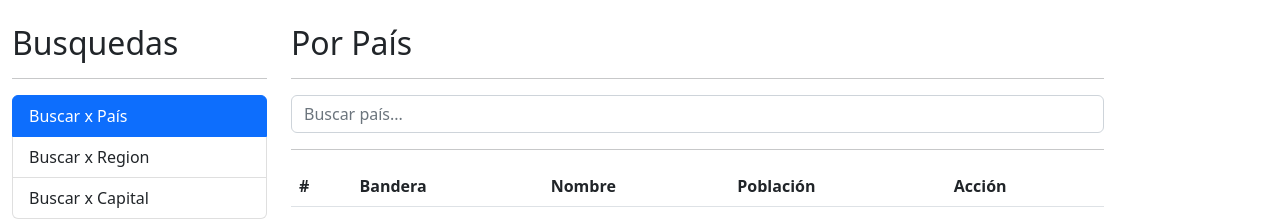
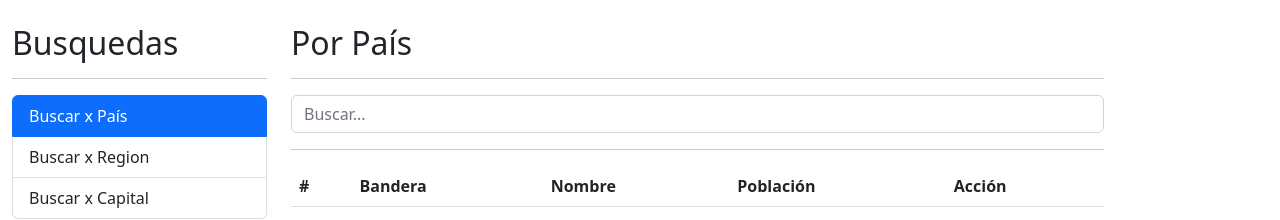
Before and after one commit to santiagojm84/angular-basicos, an Angular app in the folder 4.paisesApp/: page /pais in a window 1280 px wide. Shown: the top 220 px of the page. Built offline with nearby package versions, Linux system fonts and the light colour scheme.

Commit message:
Avances angular

```diff
--- /dev/null
+++ b/4.paisesApp/src/app/pais/components/pais-input/pais-input.component.html
@@ -0,0 +1,8 @@
+<form (ngSubmit)="buscar()" autocomplete="off">
+    <input type="text"
+     name="termino"
+     class="form-control"
+     placeholder="Buscar..."
+     [(ngModel)]="termino"
+     (input)="teclaPresionada()"/>
+</form>
--- /dev/null
+++ b/4.paisesApp/src/app/pais/components/pais-input/pais-input.component.ts
@@ -0,0 +1,36 @@
+import { Component, Input, OnInit, Output } from '@angular/core';
+import { EventEmitter } from '@angular/core';
+import { debounceTime, Subject } from 'rxjs';
+
+@Component({
+  selector: 'app-pais-input',
+  templateUrl: './pais-input.component.html',
+  styleUrls: ['./pais-input.component.css']
+})
+export class PaisInputComponent implements OnInit {
+
+  termino:string = "";
+  @Output() onEnter:EventEmitter<string> = new EventEmitter();
+  @Output() onDebounce:EventEmitter<string> = new EventEmitter();
+  debouncer: Subject<string> = new Subject();
+
+  constructor() { }
+
+  ngOnInit(): void {
+    this.debouncer
+    .pipe(debounceTime(300))
+    .subscribe(valor =>
+      {
+        console.log('Debouncer:', valor)
+      });
+  }
+
+  buscar(){
+    this.onEnter.emit(this.termino);
+  }
+
+  teclaPresionada()
+  {
+    this.debouncer.next(this.termino);
+  }
+}
--- /dev/null
+++ b/4.paisesApp/src/app/pais/components/pais-tabla/pais-tabla.component.html
@@ -0,0 +1,22 @@
+<table class="table table-hover">
+    <thead>
+        <tr>
+            <th>#</th>
+            <th>Bandera</th>
+            <th>Nombre</th>
+            <th>Población</th>
+            <th>Acción</th>
+        </tr>
+    </thead>
+    <tbody>
+        <tr *ngFor="let pais of paises;let i=index">
+            <td>{{i+1}}</td>
+            <td><img [src]="pais.flags.png" alt="" class="small-flag" width="30px" height="20px"/></td>
+            <td>{{pais.name}}</td>
+            <td>{{pais.population | number}}</td>
+            <td>
+                <a [routerLink]="['/pais', pais.alpha2Code]">Ver...</a>
+            </td>
+        </tr>
+    </tbody>
+</table>
--- /dev/null
+++ b/4.paisesApp/src/app/pais/components/pais-tabla/pais-tabla.component.ts
@@ -0,0 +1,18 @@
+import { Component, Input, OnInit } from '@angular/core';
+import { Country } from '../../interfaces/pais.interface';
+
+@Component({
+  selector: 'app-pais-tabla',
+  templateUrl: './pais-tabla.component.html',
+  styleUrls: ['./pais-tabla.component.css']
+})
+export class PaisTablaComponent implements OnInit {
+
+  constructor() { }
+
+  @Input() paises: Country[] = [];
+
+  ngOnInit(): void {
+  }
+
+}
--- a/4.paisesApp/src/app/pais/pages/por-pais/por-pais.component.html
+++ b/4.paisesApp/src/app/pais/pages/por-pais/por-pais.component.html
@@ -3,9 +3,11 @@
 
 <div class="row">
     <div class="col">
-        <form (ngSubmit)="buscar()" autocomplete="off">
-            <input type="text" name="termino" class="form-control" placeholder="Buscar país..." [(ngModel)]="termino" />
-        </form>
+        <app-pais-input
+          (onEnter)="buscar($event)"
+          (onDebounce)="sugerir($event)"
+          >
+        </app-pais-input>
     </div>
 </div>
 
@@ -16,27 +18,6 @@
 
 <div *ngIf="!hayError" class="row">
     <div class="col">
-        <table class="table table-hover">
-            <thead>
-                <tr>
-                    <th>#</th>
-                    <th>Bandera</th>
-                    <th>Nombre</th>
-                    <th>Población</th>
-                    <th>Acción</th>
-                </tr>
-            </thead>
-            <tbody>
-                <tr *ngFor="let pais of paises;let i=index">
-                    <td>{{i+1}}</td>
-                    <td><img [src]="pais.flags.png" alt="" class="small-flag" width="30px" height="20px"/></td>
-                    <td>{{pais.name}}</td>
-                    <td>{{pais.population | number}}</td>
-                    <td>
-                        <a [routerLink]="['/pais', pais.alpha2Code]">Ver...</a>
-                    </td>
-                </tr>
-            </tbody>
-        </table>
+        <app-pais-tabla [paises]="paises"></app-pais-tabla>
     </div>
 </div>
--- a/4.paisesApp/src/app/pais/pages/por-pais/por-pais.component.ts
+++ b/4.paisesApp/src/app/pais/pages/por-pais/por-pais.component.ts
@@ -7,17 +7,16 @@ import { PaisService } from '../../services/pais.service';
   templateUrl: './por-pais.component.html'}
   )
 export class PorPaisComponent {
-  termino: string = '';
   hayError:boolean = false;
   paises: Country[] = [];
   mensajeError:string="";
 
   constructor(private paisService: PaisService) {}
 
-  buscar() {
-    if (this.termino)
+  buscar(termino:string) {
+    if (termino)
     {
-      this.paisService.getPais(this.termino).subscribe(
+      this.paisService.getPais(termino).subscribe(
         (paises) =>
         {
           this.paises = paises;
@@ -26,7 +25,7 @@ export class PorPaisComponent {
         },
         (err) =>{
           this.paises = [];
-          this.mensajeError = `No se encontro Información del país ${this.termino}`;
+          this.mensajeError = `No se encontro Información del país ${termino}`;
           this.hayError = true;
         }
       );
@@ -37,4 +36,10 @@ export class PorPaisComponent {
       this.hayError = true;
     }
   }
+
+  sugerir(termino:string)
+  {
+    this.hayError = false;
+    //TODO Crear sugerencias
+  }
 }
--- a/4.paisesApp/src/app/pais/pais.module.ts
+++ b/4.paisesApp/src/app/pais/pais.module.ts
@@ -6,6 +6,8 @@ import { PorRegionComponent } from './pages/por-region/por-region.component';
 import { VerPaisComponent } from './pages/ver-pais/ver-pais.component';
 import { FormsModule } from '@angular/forms';
 import { RouterModule } from '@angular/router';
+import { PaisTablaComponent } from './components/pais-tabla/pais-tabla.component';
+import { PaisInputComponent } from './components/pais-input/pais-input.component';
 
 
 
@@ -14,7 +16,9 @@ import { RouterModule } from '@angular/router';
     PorCapitalComponent,
     PorPaisComponent,
     PorRegionComponent,
-    VerPaisComponent
+    VerPaisComponent,
+    PaisTablaComponent,
+    PaisInputComponent
   ],
   exports:
   [
```
Also changed, not shown: 4.paisesApp/src/app/pais/components/pais-input/pais-input.component.css (added), 4.paisesApp/src/app/pais/components/pais-tabla/pais-tabla.component.css (added), 1 other file (tests, documents, lock files or other folders).
